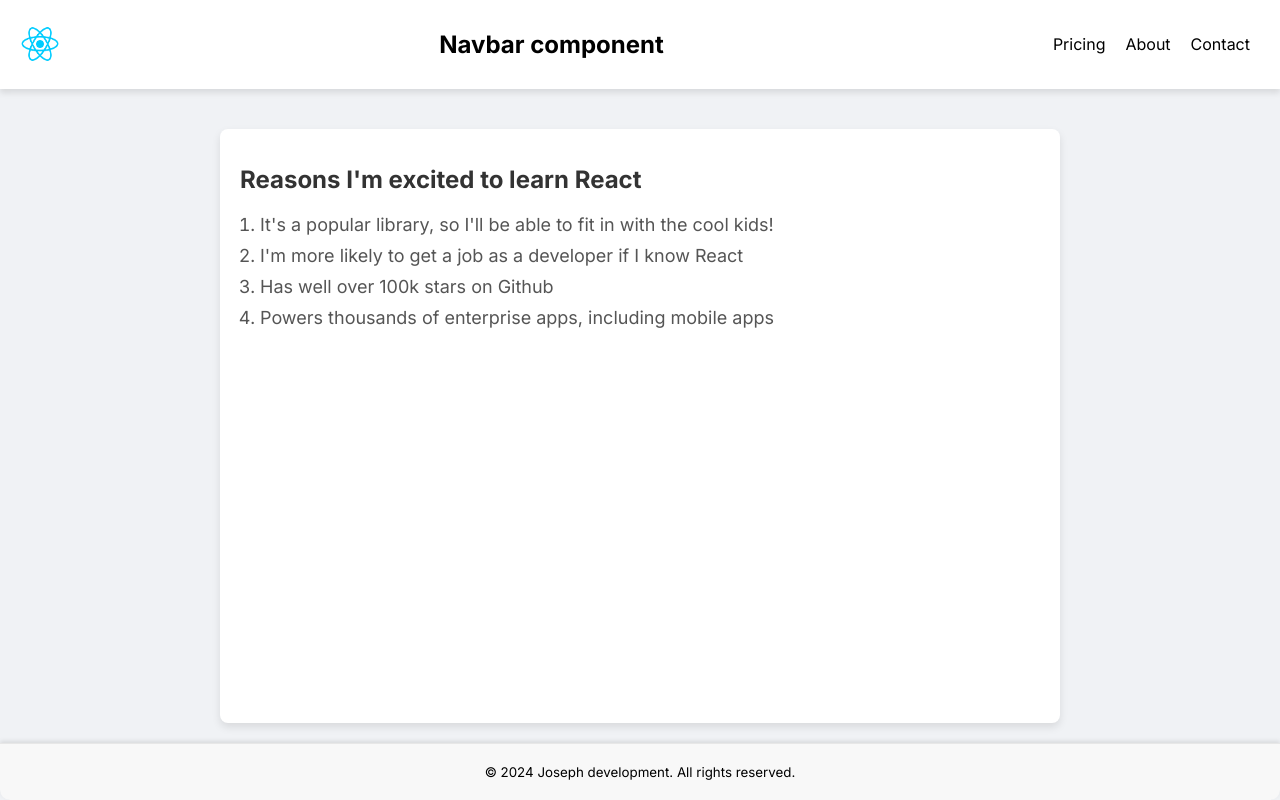
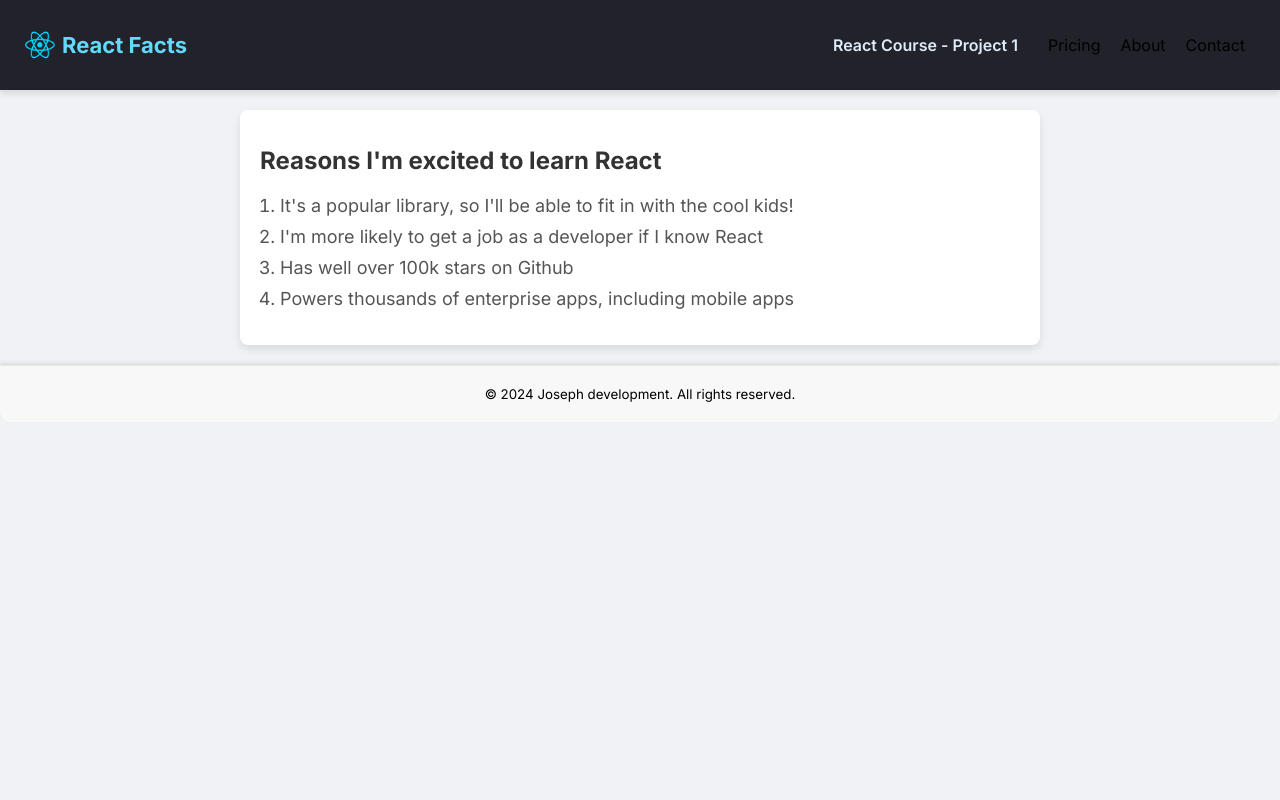
Before and after one commit to staceyjo/React-Info-SIte.Scrimba, a React (Vite) app: page / in a window 1280 px wide. Built offline with nearby package versions, Linux system fonts and the light colour scheme.

Commit message:
updated to nav styling

```diff
--- a/App.jsx
+++ b/App.jsx
@@ -5,7 +5,7 @@ import Main from "./components/Main";
 
 export default function App() {
   return (
-    <div className="page-container">
+    <div>
       <Navbar />
       <Main />
       <Footer />
--- a/components/Main.jsx
+++ b/components/Main.jsx
@@ -1,6 +1,6 @@
 import React from "react";
 
-export default function MainContent() {
+export default function Main() {
   return (
     <div className="main-content">
       <h1>Reasons I'm excited to learn React</h1>
--- a/components/Navbar.jsx
+++ b/components/Navbar.jsx
@@ -3,9 +3,10 @@ import React from "react";
 export default function Navbar() {
   return (
     <header>
-      <nav className="nav">
-        <img src="./react-logo.png" className="logo" />
-        <h1>Navbar component</h1>
+      <nav>
+        <img src="components/images/react-icon-small.png" />
+        <h3>React Facts</h3>
+        <h4>React Course - Project 1</h4>
         <ul className="nav-items">
           <li>Pricing</li>
           <li>About</li>
--- a/index.html
+++ b/index.html
@@ -6,7 +6,7 @@
       href="https://fonts.googleapis.com/css2?family=Inter:wght@400;600;700&display=swap"
       rel="stylesheet"
     />
-    <link rel="stylesheet" href="index.css" />
+    <link rel="stylesheet" href="style.css" />
   </head>
   <body>
     <div id="root"></div>
--- a/index.css
+++ b/style.css
@@ -1,7 +1,5 @@
-#root {
-  display: flex;
-  flex-direction: column;
-  min-height: 100vh;
+* {
+  box-sizing: border-box;
 }
 
 html,
@@ -12,25 +10,38 @@ body {
   font-family: "Inter", sans-serif;
   background-color: #f0f2f5;
 }
-.page-container {
-  display: flex;
-  flex-direction: column;
-  flex-grow: 1;
-}
 
-.nav {
+nav {
   display: flex;
   justify-content: space-between;
   align-items: center;
-  padding: 10px 20px;
+  padding: 30px 25px;
+  height: 90px;
   box-shadow: 0 4px 6px rgba(0, 0, 0, 0.1);
-  background-color: #fff;
+  background-color: #21222a;
   margin-bottom: 20px;
 }
 
-.logo {
-  margin-right: 20px;
-  width: 40px;
+nav > h3,
+nav > h4 {
+  margin: 0;
+}
+
+nav > h3 {
+  margin-right: auto;
+  color: #61dafb;
+  font-weight: 700;
+  font-size: 22px;
+}
+
+nav > h4 {
+  color: #deebf8;
+  font-weight: 600;
+}
+
+nav > img {
+  height: 30px;
+  margin-right: 7px;
 }
 
 .nav-items {
```
Also changed, not shown: components/images/react-icon-small.png (added), components/images/react-logo.png (renamed from react-logo.png), 1 other file (tests, documents, lock files or other folders).
